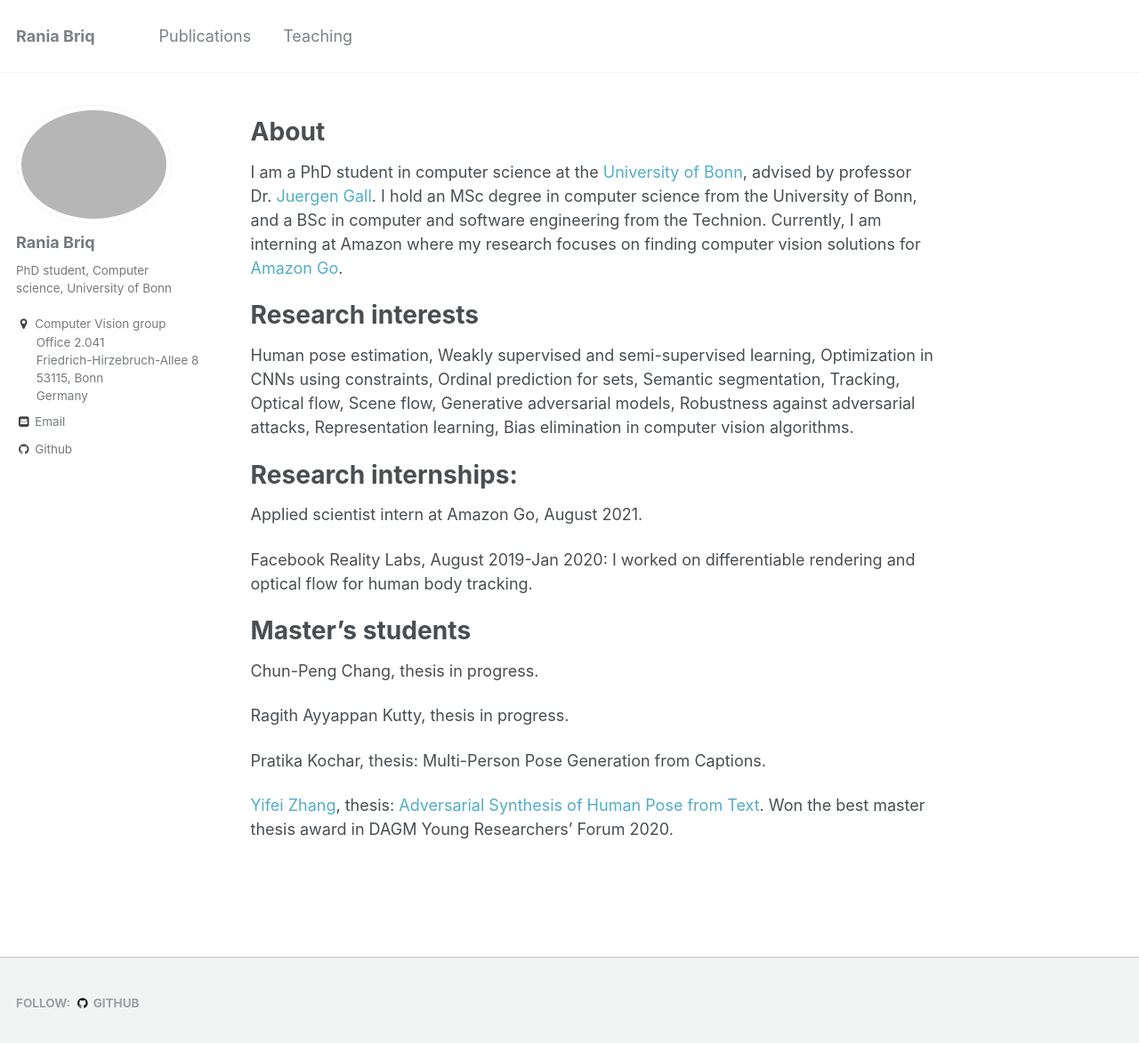
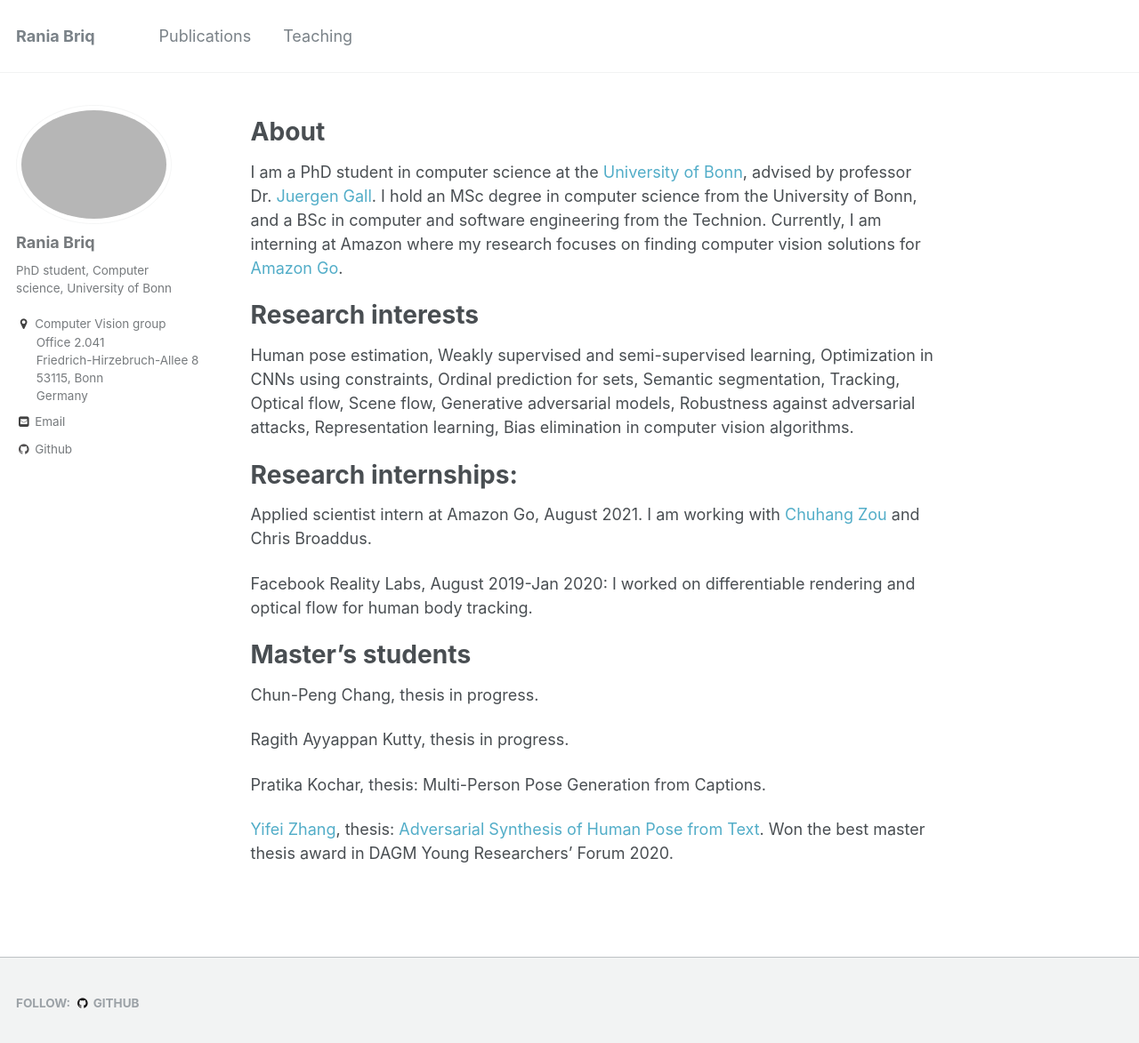
Before and after one commit to briqr/briqr.github.io, a Jekyll site: the page built from _pages/about.md, in a window 1280 px wide and 1186 px high. Shown: the top 1173 px of the window at 89% size. Built offline with Jekyll 4.4.1, drawn with Linux system fonts in a browser that asks for light colours.

Commit message:
Update about.md

```diff
--- a/_pages/about.md
+++ b/_pages/about.md
@@ -26,6 +26,7 @@ Human pose estimation, Weakly supervised and semi-supervised learning, Optimizat
 Research internships:
 ======
 Applied scientist intern at Amazon Go, August 2021.
+I am working with [Chuhang Zou](https://zouchuhang.github.io/) and Chris Broaddus.
 
 Facebook Reality Labs, August 2019-Jan 2020: I worked on differentiable rendering and optical flow for human body tracking.
 
```
